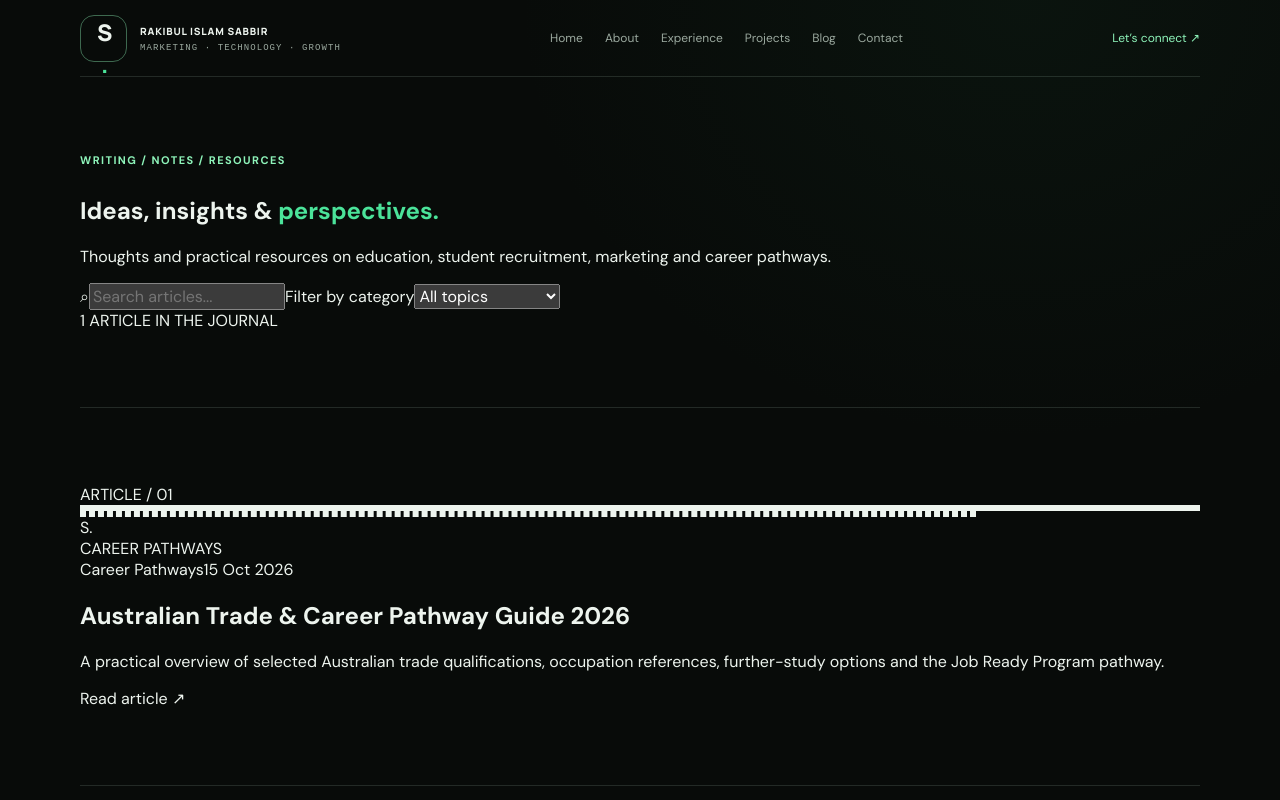
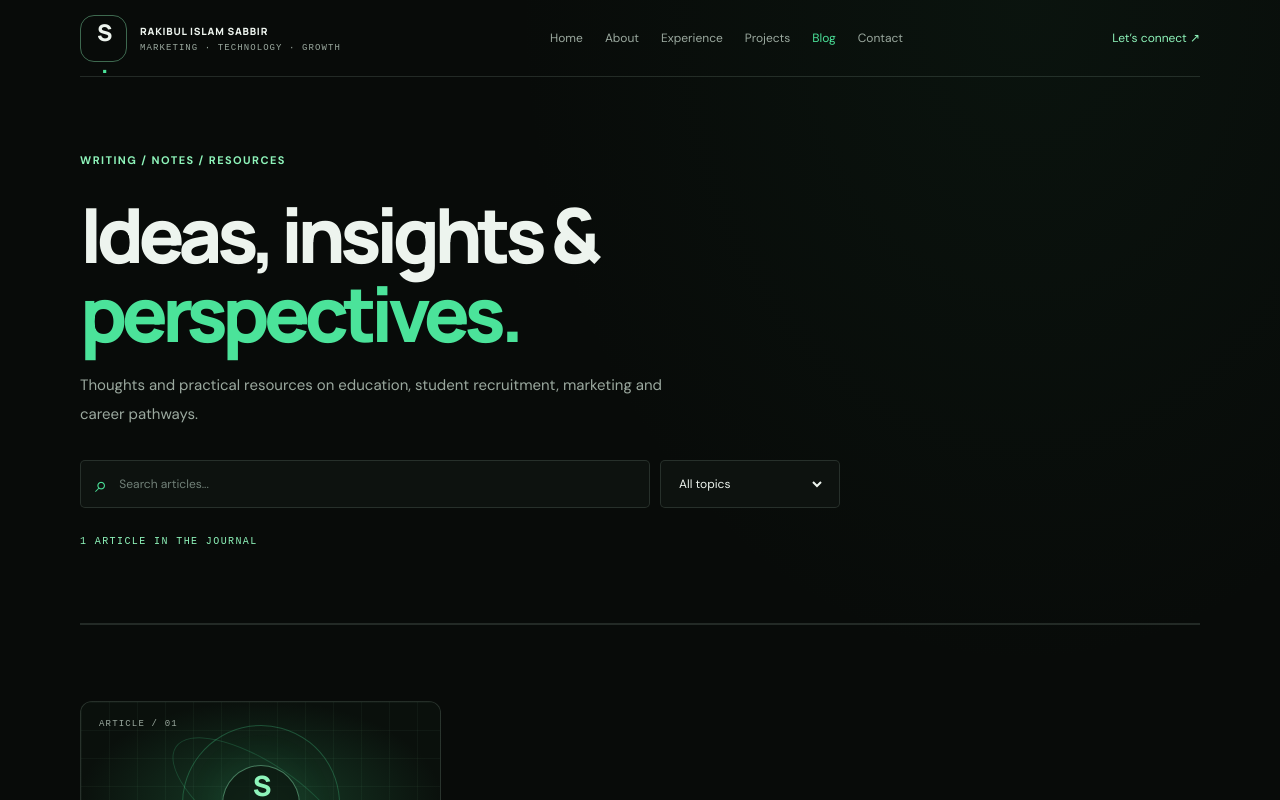
Before and after one commit to AdRakib0/sabbir-portfolio, a Next.js app: page /blog in a window 1280 px wide. Shown: the top 800 px of the page. Built offline with nearby package versions, Linux system fonts and the light colour scheme.

Commit message:
Style blog pages to match portfolio

```diff
--- a/app/globals.css
+++ b/app/globals.css
@@ -209,3 +209,82 @@ html{scroll-behavior:smooth}
 @keyframes star-twinkle{0%,100%{opacity:.2}50%{opacity:1}}
 @media(max-width:600px){.connection-scene{height:190px;margin-top:16px}.connection-art{width:135%;max-width:none;margin-left:-17.5%}.connection-caption{font-size:7px;letter-spacing:.1em;bottom:4px}}
 @media(prefers-reduced-motion:reduce){.orbit-system,.orbit-system-left ellipse:first-of-type,.orbit-system-right ellipse:first-of-type,.orbit-system circle:nth-of-type(2),.connection-trails .trail,.connection-center,.core-halo,.core-ring,.core-point,.connection-stars circle{animation:none!important}.connection-trails .trail{stroke-dashoffset:0;opacity:.65}.core-ring{opacity:.35}}
+
+
+/* Blog pages — scoped styles only */
+.blog-shell{min-height:100vh;display:flex;flex-direction:column}
+.blog-shell .nav{flex-shrink:0}
+.blog-shell .links a.active{color:var(--green)}
+.blog-shell .sr-only{position:absolute;width:1px;height:1px;padding:0;margin:-1px;overflow:hidden;clip:rect(0,0,0,0);white-space:nowrap;border:0}
+.blog-hero{padding:82px 0 35px;border-bottom:1px solid var(--line)}
+.blog-hero h1{font:800 clamp(42px,6.2vw,76px)/1.04 Manrope;letter-spacing:-.075em;max-width:800px;margin:24px 0 18px}
+.blog-hero>p{max-width:620px;color:var(--muted);font-size:15px;line-height:1.9;margin:0}
+.blog-controls{display:flex;gap:10px;max-width:760px;margin-top:32px}
+.blog-search,.blog-category{display:flex;align-items:center;gap:10px;border:1px solid var(--line);background:#0d120f;border-radius:5px;padding:0 14px;min-height:48px}
+.blog-search{flex:1;color:var(--green);font-size:22px}
+.blog-search input{width:100%;min-width:0;background:transparent;border:0;outline:0;color:var(--text);font-size:12px}
+.blog-search input::placeholder{color:#718078}
+.blog-category select{background:transparent;color:var(--text);border:0;outline:0;min-width:150px;font-size:12px;cursor:pointer}
+.blog-category option{background:#101611;color:var(--text)}
+.blog-results-count{margin-top:28px;color:#8ef4ba;font:10px monospace;letter-spacing:.14em}
+.blog-card-grid{display:grid;grid-template-columns:repeat(3,minmax(0,1fr));gap:18px;padding:35px 0 55px}
+.blog-card{border:1px solid var(--line);border-radius:12px;overflow:hidden;background:linear-gradient(145deg,#111813,#0a0e0b);display:flex;flex-direction:column;min-width:0;transition:transform .25s,border-color .25s}
+.blog-card:hover{transform:translateY(-4px);border-color:#4be39a55}
+.blog-card-art{height:205px;position:relative;display:grid;place-items:center;overflow:hidden;background-image:linear-gradient(#a5ffc70a 1px,transparent 1px),linear-gradient(90deg,#a5ffc70a 1px,transparent 1px),radial-gradient(ellipse at center,#173d27,#0a100c 72%);background-size:28px 28px,28px 28px,auto;border-bottom:1px solid var(--line)}
+.blog-card-index,.blog-card-art-label{position:absolute;z-index:2;color:#9ba99f;font:9px monospace;letter-spacing:.13em}
+.blog-card-index{top:17px;left:18px}
+.blog-card-art-label{bottom:16px;right:18px;color:#8ef4ba}
+.blog-art-orbit{position:absolute;width:158px;height:158px;border:1px solid #4be39a44;border-radius:50%;transform:rotate(-30deg)}
+.blog-art-orbit.orbit-two{width:205px;height:82px;transform:rotate(34deg);border-color:#4be39a30}
+.blog-art-core{display:grid;place-items:center;width:78px;height:78px;border:1px solid #8ef4ba70;border-radius:50%;background:#0b140eaa;color:#8ef4ba;font:800 28px Manrope;letter-spacing:-.1em;box-shadow:0 0 45px #4be39a12;z-index:1}
+.blog-art-core span{color:var(--green)}
+.blog-card-body{padding:20px;display:flex;flex-direction:column;flex:1}
+.blog-card-meta{display:flex;align-items:center;justify-content:space-between;gap:10px;color:var(--muted);font:10px monospace;letter-spacing:.03em}
+.blog-card-meta span{color:#8ef4ba}
+.blog-card h2{font:700 20px/1.3 Manrope;letter-spacing:-.04em;margin:17px 0 10px}
+.blog-card h2 a:hover{color:var(--green)}
+.blog-card-body>p{color:var(--muted);font-size:12px;line-height:1.8;margin:0 0 24px}
+.blog-read-link{display:flex;align-items:center;justify-content:space-between;gap:10px;margin-top:auto;border-top:1px solid var(--line);padding-top:16px;color:#8ef4ba;font-size:12px}
+.blog-read-link span{font-size:17px}
+.blog-empty{padding:75px 0;text-align:center;border-bottom:1px solid var(--line)}
+.blog-empty h2{font:700 27px Manrope}
+.blog-empty p{color:var(--muted);font-size:13px}
+.blog-pagination{display:flex;align-items:center;justify-content:center;gap:18px;padding:0 0 60px}
+.blog-pagination>span{font:10px monospace;color:var(--muted);letter-spacing:.1em}
+.blog-pagination .btn:disabled{opacity:.35;cursor:not-allowed;transform:none}
+.blog-article{max-width:860px;width:100%;margin:0 auto;padding:44px 0 70px}
+.blog-back{display:inline-block;color:#8ef4ba;font-size:12px;margin-bottom:38px}
+.blog-back:hover{opacity:.75}
+.blog-article-header{padding:0 0 35px}
+.blog-article-header h1{font:800 clamp(40px,6.3vw,72px)/1.05 Manrope;letter-spacing:-.075em;margin:23px 0 18px}
+.blog-article-excerpt{font-size:16px;line-height:1.9;color:var(--muted);max-width:720px}
+.blog-article-byline{display:flex;align-items:center;gap:12px;margin-top:27px}
+.blog-article-byline>span:last-child{display:grid;gap:5px}
+.blog-article-byline b{font-size:12px}
+.blog-article-byline small{font-size:10px;color:var(--muted)}
+.blog-article-rule{height:1px;background:var(--line);margin-bottom:34px}
+.blog-prose{color:#c4cec7;font-size:14px;line-height:1.95;overflow-wrap:anywhere}
+.blog-prose h2{font:700 clamp(25px,4vw,35px)/1.2 Manrope;letter-spacing:-.045em;color:var(--text);margin:52px 0 18px;padding-top:8px}
+.blog-prose h3{font:700 19px/1.35 Manrope;color:#dce8df;margin:31px 0 12px}
+.blog-prose p{margin:0 0 18px}
+.blog-prose a{color:var(--green);text-decoration:underline;text-underline-offset:3px}
+.blog-prose strong{color:#eff8f1;font-weight:700}
+.blog-prose ul,.blog-prose ol{padding-left:24px;margin:8px 0 24px}
+.blog-prose li{padding-left:4px;margin:0 0 9px}
+.blog-prose li::marker{color:var(--green)}
+.blog-prose blockquote{margin:26px 0;padding:17px 20px;border-left:3px solid var(--green);background:#111a14;border-radius:0 8px 8px 0;color:#d8e5dc}
+.blog-prose blockquote p:last-child{margin-bottom:0}
+.blog-table-wrap{overflow-x:auto;margin:20px 0 30px;border:1px solid var(--line);border-radius:8px}
+.blog-table{width:100%;min-width:580px;border-collapse:collapse;font-size:12px;line-height:1.65}
+.blog-table th{background:#14251a;color:#bff5d3;text-align:left;font-weight:700}
+.blog-table th,.blog-table td{padding:12px 13px;border-bottom:1px solid var(--line);border-right:1px solid var(--line);vertical-align:top}
+.blog-table th:last-child,.blog-table td:last-child{border-right:0}
+.blog-table tbody tr:last-child td{border-bottom:0}
+.blog-table tbody tr:nth-child(even){background:#10161180}
+.blog-article-end{display:flex;align-items:center;justify-content:space-between;gap:15px;border-top:1px solid var(--line);margin-top:55px;padding-top:22px}
+.blog-article-end>span{font:9px monospace;letter-spacing:.15em;color:var(--muted)}
+.blog-article-end a{font-size:12px;color:var(--green)}
+.blog-footer{margin-top:auto}
+@media(max-width:900px){.blog-card-grid{grid-template-columns:repeat(2,minmax(0,1fr))}.blog-hero{padding-top:65px}}
+@media(max-width:760px){.blog-shell .nav{flex-wrap:wrap}.blog-shell .links{order:initial;flex:1;width:auto;flex-basis:auto}.blog-shell .nav-cta{display:none}.blog-article{padding-top:32px}}
+@media(max-width:560px){.blog-shell .links{order:3;flex-basis:100%;justify-content:space-between;gap:10px}.blog-shell .links a{font-size:10px}.blog-hero{padding:55px 0 28px}.blog-hero h1{font-size:43px}.blog-hero>p{font-size:13px}.blog-controls{flex-direction:column}.blog-search,.blog-category{min-height:46px}.blog-category select{width:100%;padding:10px 0}.blog-card-grid{grid-template-columns:1fr;padding-top:24px}.blog-card-art{height:190px}.blog-article{padding-bottom:50px}.blog-article-header h1{font-size:42px}.blog-article-excerpt{font-size:14px}.blog-prose{font-size:13px}.blog-prose h2{margin-top:42px}.blog-article-end{align-items:flex-start;flex-direction:column}.blog-pagination{gap:9px}.blog-pagination .btn{padding:10px}.blog-pagination>span{font-size:9px}}
```
